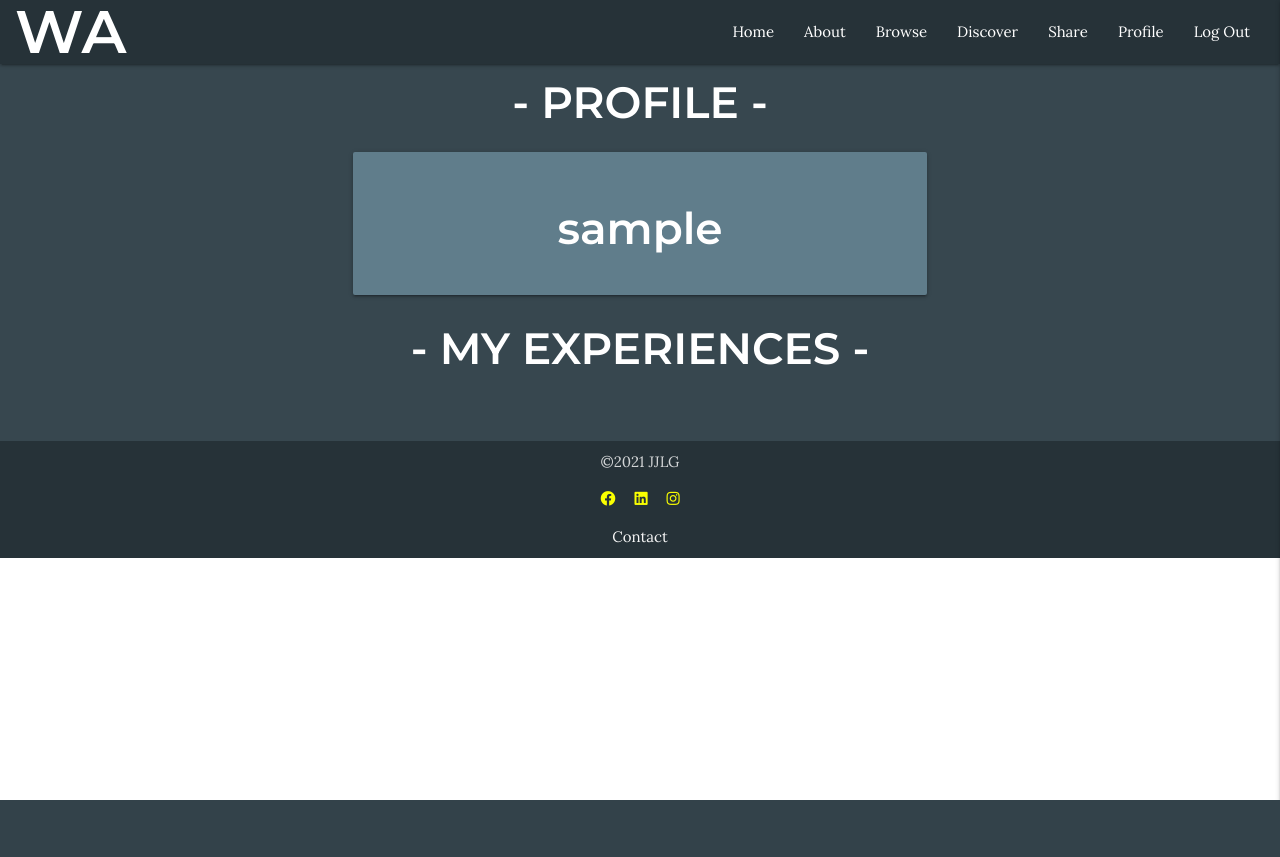
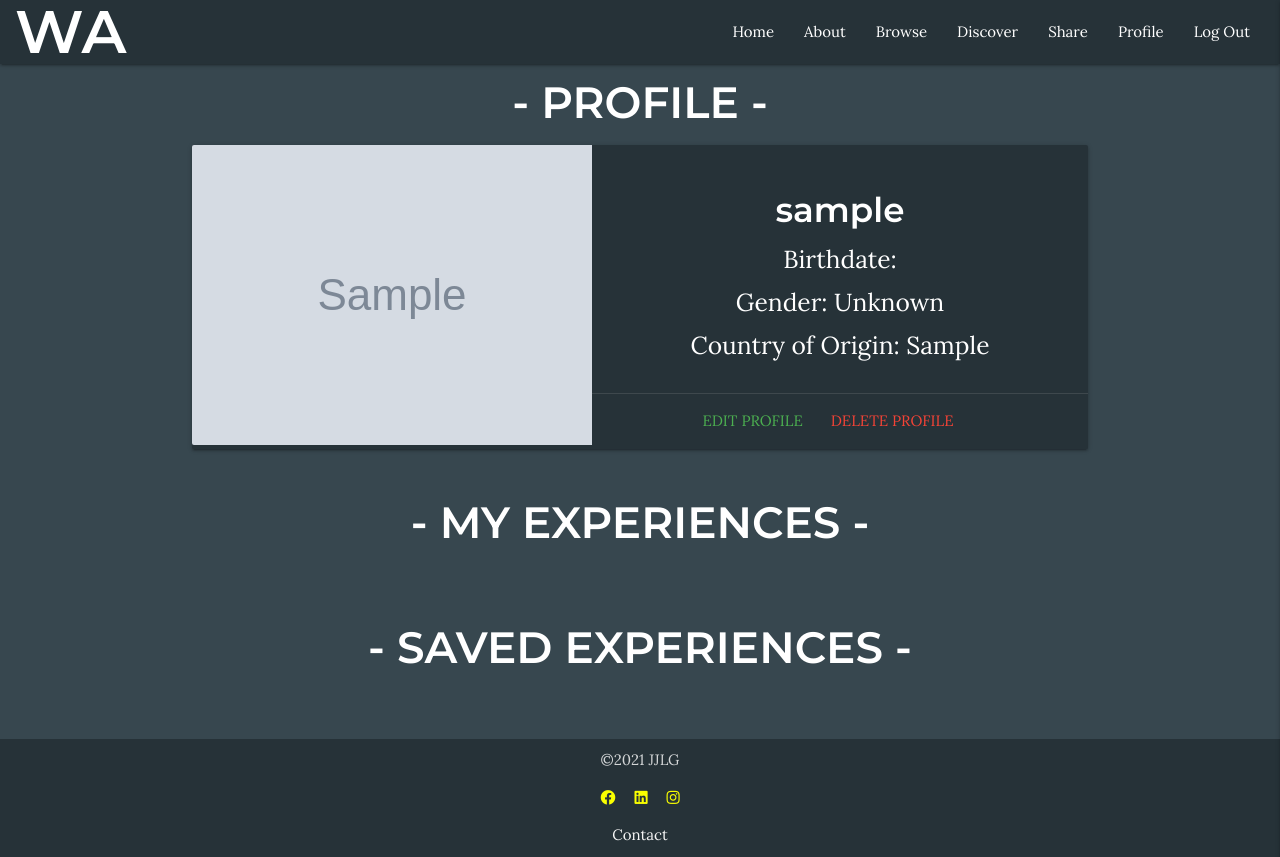
Before and after one commit to jjlg90/Wild-Argentina, a Flask app: page /profile/1 in a window 1280 px wide. Before the commit the page ends 800 px from the top, so only its background shows below. Run offline with Flask 2, Linux system fonts and the light colour scheme; the visitor is signed in with stand-in values (Sample User, id 1); grey boxes marked "Sample" are stand-in pictures; a database or web service that is not in the repository returns one stand-in record (values such as "Sample title"); some libraries are stand-ins or nearby versions.

Commit message:
Style profile.html

```diff
--- a/app.py
+++ b/app.py
@@ -101,12 +101,13 @@
 def profile(username):
     # grab the session user's username from db
     username = mongo.db.users.find_one(
-        {"username": session["user"]})["username"]
+        {"username": session["user"]})
     experiences = list(mongo.db.experiences.find())
 
     if session["user"]:
         return render_template(
-            "profile.html", username=username, experiences=experiences)
+            "profile.html", username=username,
+             experiences=experiences)
 
     return redirect(url_for("login"))
 
--- a/templates/profile.html
+++ b/templates/profile.html
@@ -4,15 +4,27 @@
 <div class="container">
 
     <h3 class="bold-header center-align white-text mar-t">- PROFILE -</h3>
-<div class="row mar-b">
-    <div class="col s12 m8 offset-m2">
-        <div class="card-panel blue-grey">
-           <h3 class="center-align white-text bold-header">
-               {{ username }}
-           </h3>
+
+    <div class="row">
+        <div class="card horizontal blue-grey darken-4 white-text" >
+            <div class="card-image">
+                <img class="responsive-img" src="{{ username.user_image }}" style="max-height: 20rem;">
+            </div>
+            <div class="card-stacked">
+                <div class="card-content">
+                    <h4 class="header bold-header center">{{ username.username }}</h4>
+                    <h5 class="center">Birthdate: </h5>
+                    <h5 class="center">Gender: Unknown</h5>
+                    <h5 class="center">Country of Origin: {{ username.country_origin }}</h5>
+                </div>
+                <div class="card-action blue-grey darken-4 center">
+                    <a class="green-text darken-2 center" href="#">Edit profile</a>
+                    <a class="red-text darken-2 center" href="#">Delete profile</a>
                 </div>
             </div>
         </div>
+    </div>
+
 
     <h3 class="bold-header center-align white-text mar-t">- MY EXPERIENCES -</h3>
     <div class="row exp mar-b">
@@ -46,6 +58,9 @@
         {% endfor %}
 
     </div>
+    <h3 class="bold-header center-align white-text">- SAVED EXPERIENCES -</h3>
+    <div class="row exp mar-b">
+    </div>
 </div>
 
 {% endblock %}
```
Lines whose indentation alone changed are shown as unchanged.
